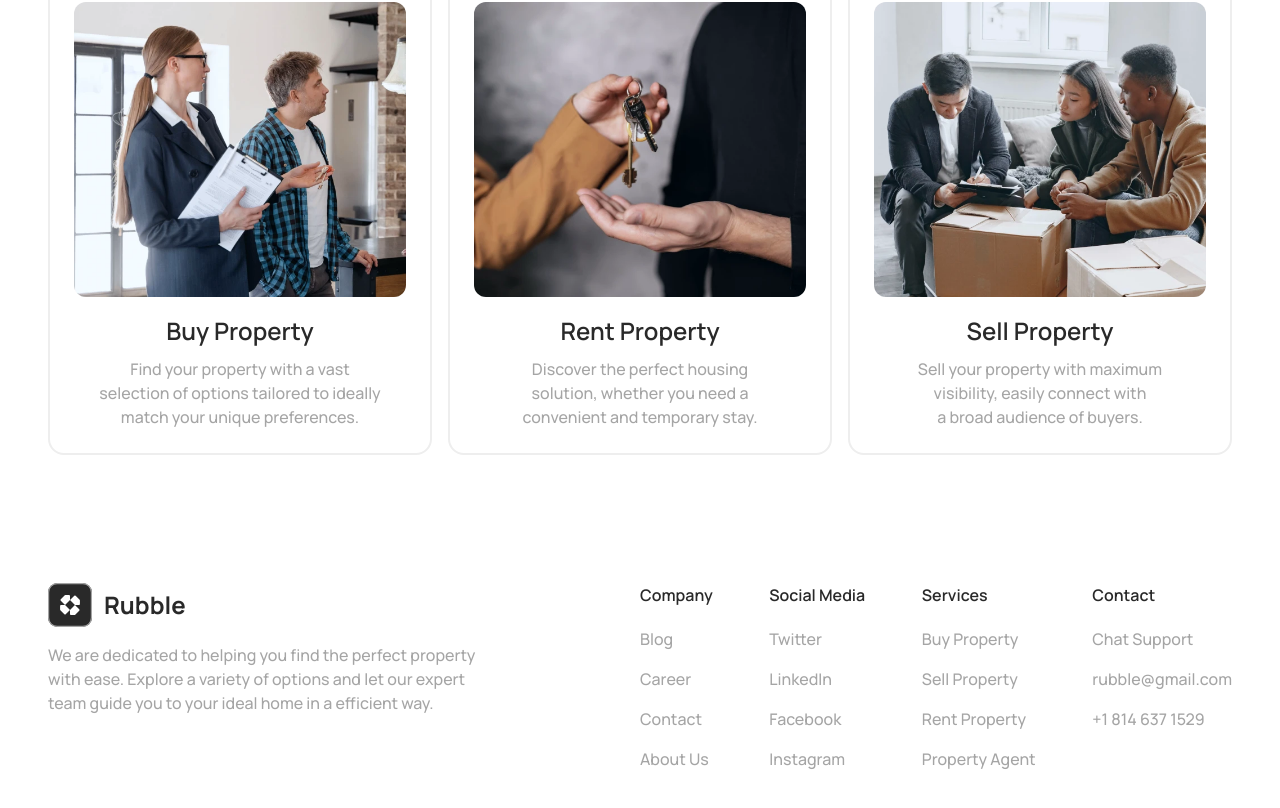
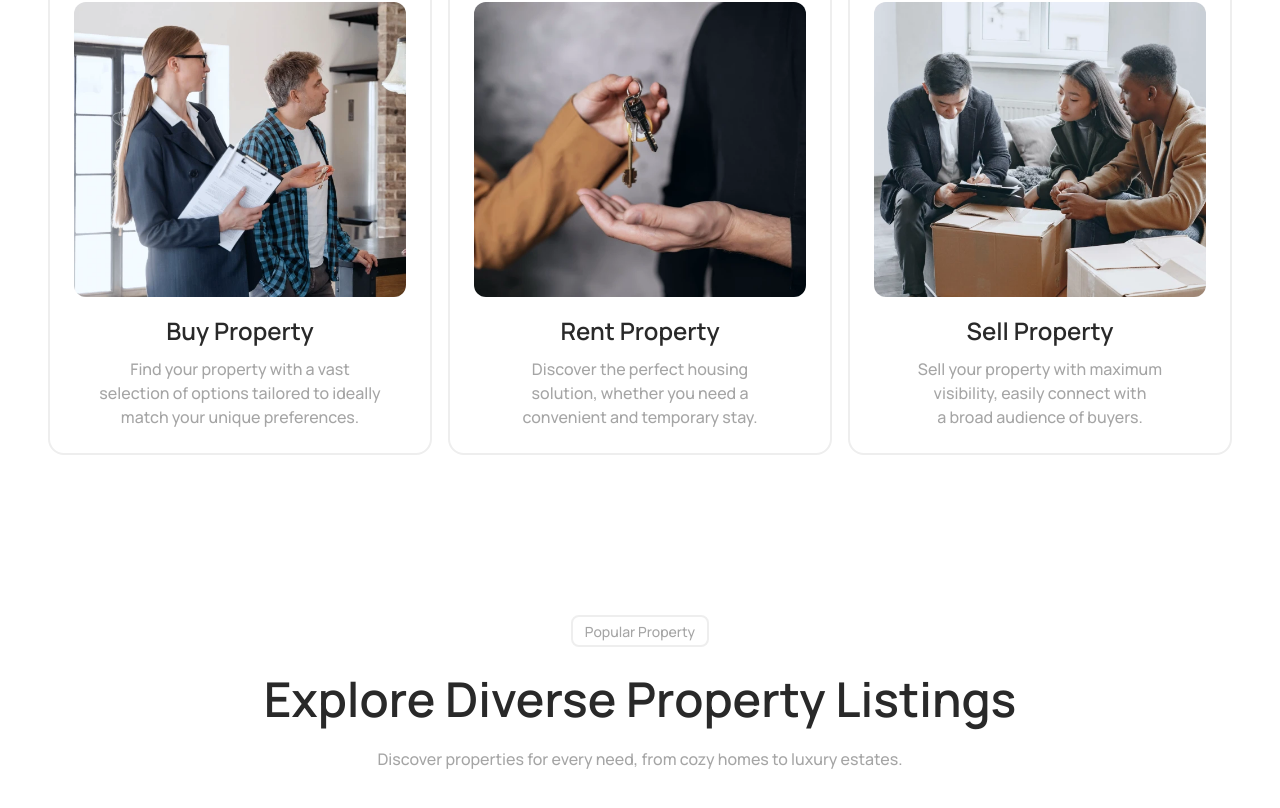
Before and after one commit to hexlabelposition/rubble, a Next.js app: page / in a window 1280 px wide. Shown: the part 1988-2796 px from the top of the page. Built offline with nearby package versions, Linux system fonts and the light colour scheme.

Commit message:
feat(app): connect popular property, how it work and contact us widgets to home page

```diff
--- a/src/app/(main)/page.tsx
+++ b/src/app/(main)/page.tsx
@@ -1,6 +1,9 @@
 import { Hero } from "@widgets/hero";
 import { AboutRubble } from "@widgets/about-rubble";
 import { ServicesWeProvide } from "@widgets/services-we-provide";
+import { PopularProperty } from "@widgets/popular-property";
+import { HowItWork } from "@widgets/how-it-work";
+import { ContactUs } from "@widgets/contact-us";
 
 export default function HomePage() {
   return (
@@ -8,6 +11,9 @@ export default function HomePage() {
       <Hero />
       <AboutRubble />
       <ServicesWeProvide />
+      <PopularProperty />
+      <HowItWork />
+      <ContactUs />
     </main>
   );
 }
```
